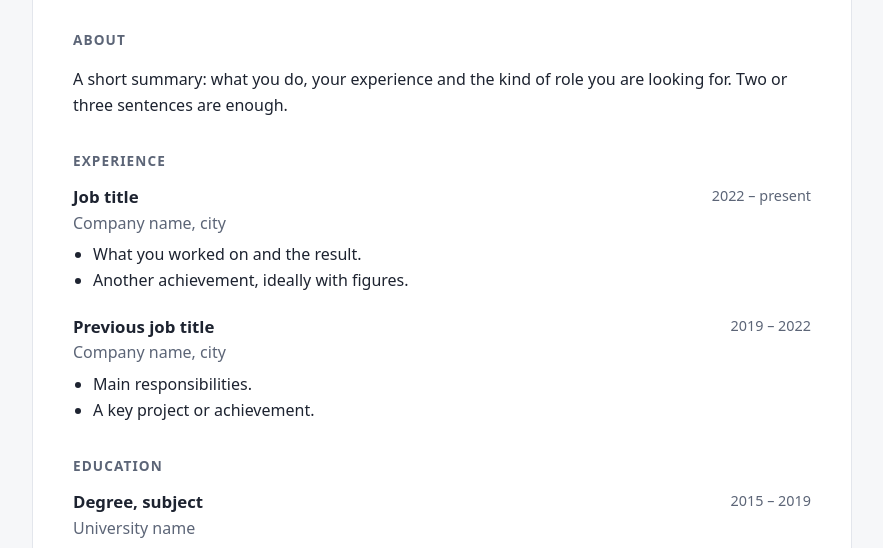
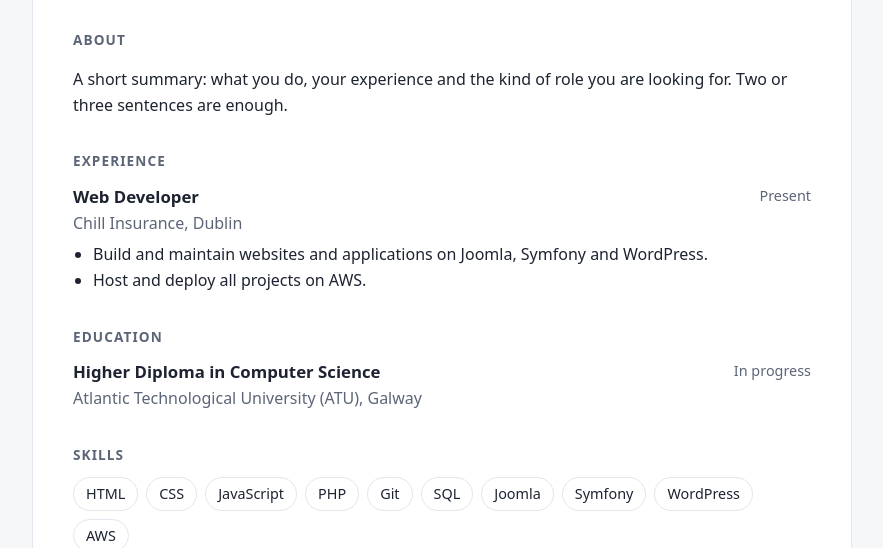
Before and after one commit to Sergii-Kostanets/claude-test, a plain HTML site: page index.html in a window 1280 px wide. Shown: the part 252-800 px from the top of the page, without its empty margins (198-1081 px from the left). Drawn offline with Linux system fonts and the light colour scheme.

Commit message:
Add Chill Insurance experience and ATU education
Co-Authored-By: Claude Opus 5.5 <noreply@anthropic.com>
Claude-Session: https://claude.ai/code/session_01GDrK1Dpe3Be8WAHpVeveA1

```diff
--- a/index.html
+++ b/index.html
@@ -119,25 +119,13 @@
 
       <div class="item">
         <div class="item-head">
-          <h3>Job title</h3>
-          <span class="period">2022 – present</span>
+          <h3>Web Developer</h3>
+          <span class="period">Present</span>
         </div>
-        <p class="org">Company name, city</p>
+        <p class="org">Chill Insurance, Dublin</p>
         <ul>
-          <li>What you worked on and the result.</li>
-          <li>Another achievement, ideally with figures.</li>
-        </ul>
-      </div>
-
-      <div class="item">
-        <div class="item-head">
-          <h3>Previous job title</h3>
-          <span class="period">2019 – 2022</span>
-        </div>
-        <p class="org">Company name, city</p>
-        <ul>
-          <li>Main responsibilities.</li>
-          <li>A key project or achievement.</li>
+          <li>Build and maintain websites and applications on Joomla, Symfony and WordPress.</li>
+          <li>Host and deploy all projects on AWS.</li>
         </ul>
       </div>
     </section>
@@ -146,10 +134,10 @@
       <h2>Education</h2>
       <div class="item">
         <div class="item-head">
-          <h3>Degree, subject</h3>
-          <span class="period">2015 – 2019</span>
+          <h3>Higher Diploma in Computer Science</h3>
+          <span class="period">In progress</span>
         </div>
-        <p class="org">University name</p>
+        <p class="org">Atlantic Technological University (ATU), Galway</p>
       </div>
     </section>
 
@@ -162,6 +150,10 @@
         <li>PHP</li>
         <li>Git</li>
         <li>SQL</li>
+        <li>Joomla</li>
+        <li>Symfony</li>
+        <li>WordPress</li>
+        <li>AWS</li>
       </ul>
     </section>
 
```
